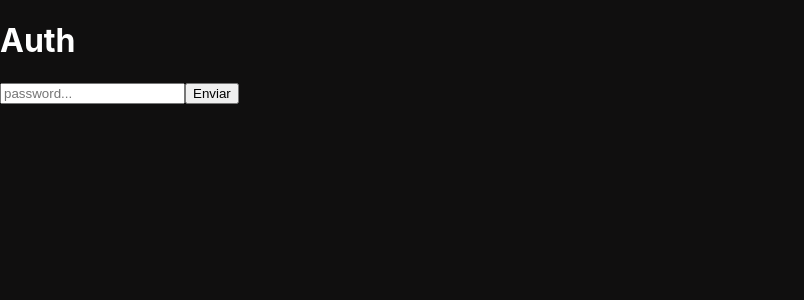
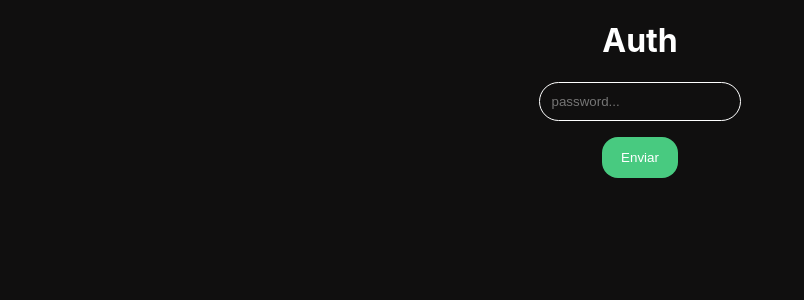
Before and after one commit to jesuanp/catalogo-jorge, a React (Create React App) app: page /auth in a window 1280 px wide. Shown: the top 300 px of the page, without its empty margins (0-804 px from the left). Built offline with nearby package versions, Linux system fonts and the light colour scheme.

Commit message:
agregando css al form del admin

```diff
--- a/src/components/admin/Auth.js
+++ b/src/components/admin/Auth.js
@@ -1,6 +1,7 @@
 import React from 'react';
 import { auth } from '../../config/axios';
 import { useNavigate } from 'react-router-dom';
+import s from './admin.module.css';
 
 export default function Auth() {
 
@@ -27,11 +28,11 @@ export default function Auth() {
 
     return (
         <div>
-            <h1>Auth</h1>
+            <h1 style={{textAlign: 'center'}}>Auth</h1>
 
-            <form onSubmit={handleSubmit}>
-                <input onChange={handleChange} type='password' placeholder='password...' />
-                <button type='submit' >Enviar</button>
+            <form className={s.form} onSubmit={handleSubmit}>
+                <input className={s.input} onChange={handleChange} type='password' placeholder='password...' />
+                <button className={s.btn} type='submit' >Enviar</button>
             </form>
         </div>
     )
--- a/src/components/admin/admin.module.css
+++ b/src/components/admin/admin.module.css
@@ -48,6 +48,30 @@
     opacity: 0.5;
 }
 
+.input {
+    padding: 0.7rem;
+    outline: none;
+    border-radius: 2rem;
+    color: #fff;
+    background-color: transparent;
+    border: 1px solid #fff;
+}
+
+.btn {
+    border: none;
+    background-color: rgb(72, 202, 128);
+    padding: 0.8rem 1.2rem;
+    border-radius: 1rem;
+    color: #fff;
+    margin: 1rem auto auto auto;
+}
+
+.form {
+    display: flex;
+    flex-direction: column;
+    align-items: center;
+}
+
 
 @media (max-width: 600px) {
     .card {
```
